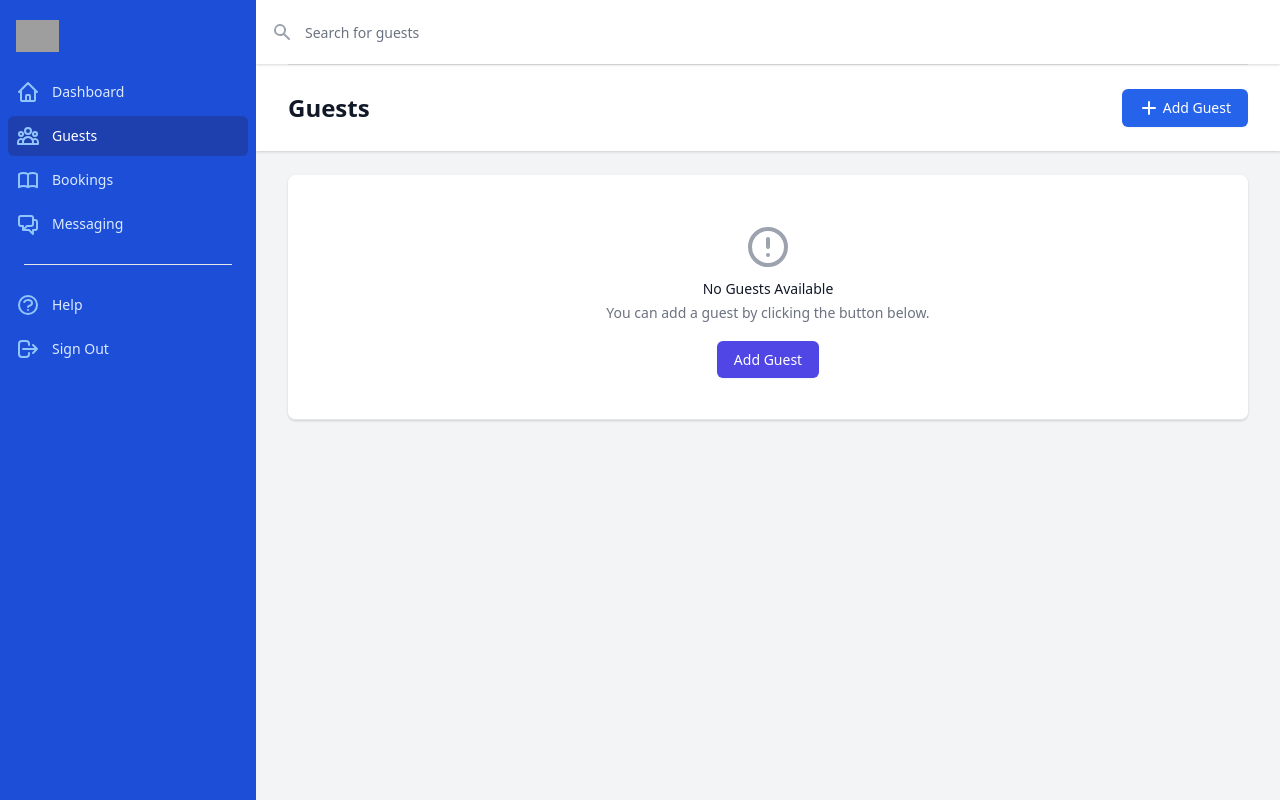
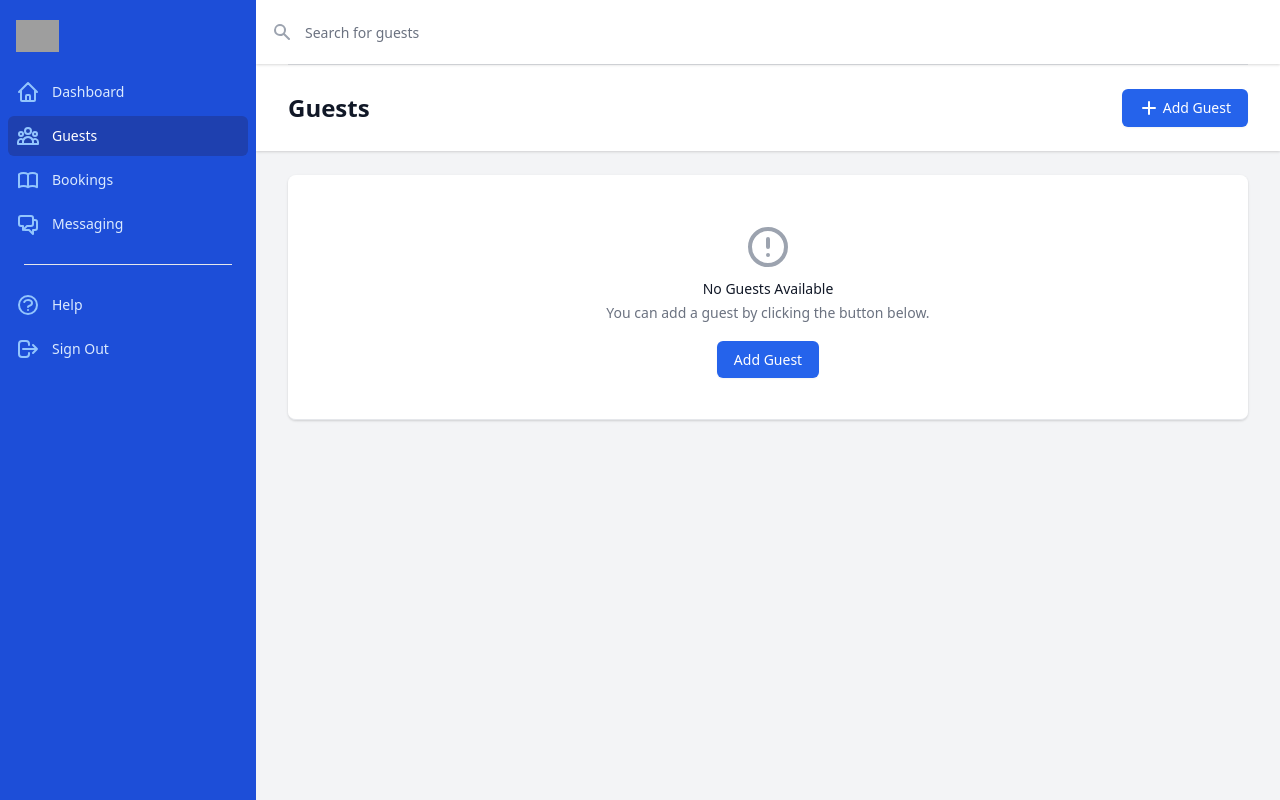
Before and after one commit to sreninc/restdos-final, a Django app: page /guests/ in a window 1280 px wide. Run offline with Django 3.2, Linux system fonts and the light colour scheme; the visitor is signed in with stand-in values (Sample User, id 1); data comes from the database, SQL or seed files in the repository; some libraries are stand-ins or nearby versions; grey boxes are pictures that could not be loaded.

Commit message:
STYLE: Updated primary color on guests cta and empty_state

```diff
--- a/guests/templates/guests/guests.html
+++ b/guests/templates/guests/guests.html
@@ -23,7 +23,7 @@
         <div class="py-2 align-middle inline-block min-w-full sm:px-6 lg:px-8">
             <div class="shadow overflow-hidden border-b border-gray-200 sm:rounded-lg">
                 <table class="min-w-full divide-y divide-gray-200">
-                    <thead class="bg-indigo-600">
+                    <thead class="bg-blue-600">
                         <tr>
                             <th scope="col"
                                 class="px-6 py-3 text-left text-xs font-medium text-white uppercase tracking-wider">
--- a/theme/templates/includes/components/empty_state.html
+++ b/theme/templates/includes/components/empty_state.html
@@ -13,7 +13,7 @@
                     </p>
                     <div class="mt-6">
                         <a href="{{ url }}"
-                            class="items-center px-4 py-2 border border-transparent shadow-sm text-sm font-medium rounded-md text-white bg-indigo-600 hover:bg-indigo-700 focus:outline-none focus:ring-2 focus:ring-offset-2 focus:ring-indigo-500">
+                            class="items-center px-4 py-2 border border-transparent shadow-sm text-sm font-medium rounded-md text-white bg-blue-600 hover:bg-blue-700 focus:outline-none focus:ring-2 focus:ring-offset-2 focus:ring-blue-500">
                             {{ empty.action }}
                         </a>
                     </div>
```
